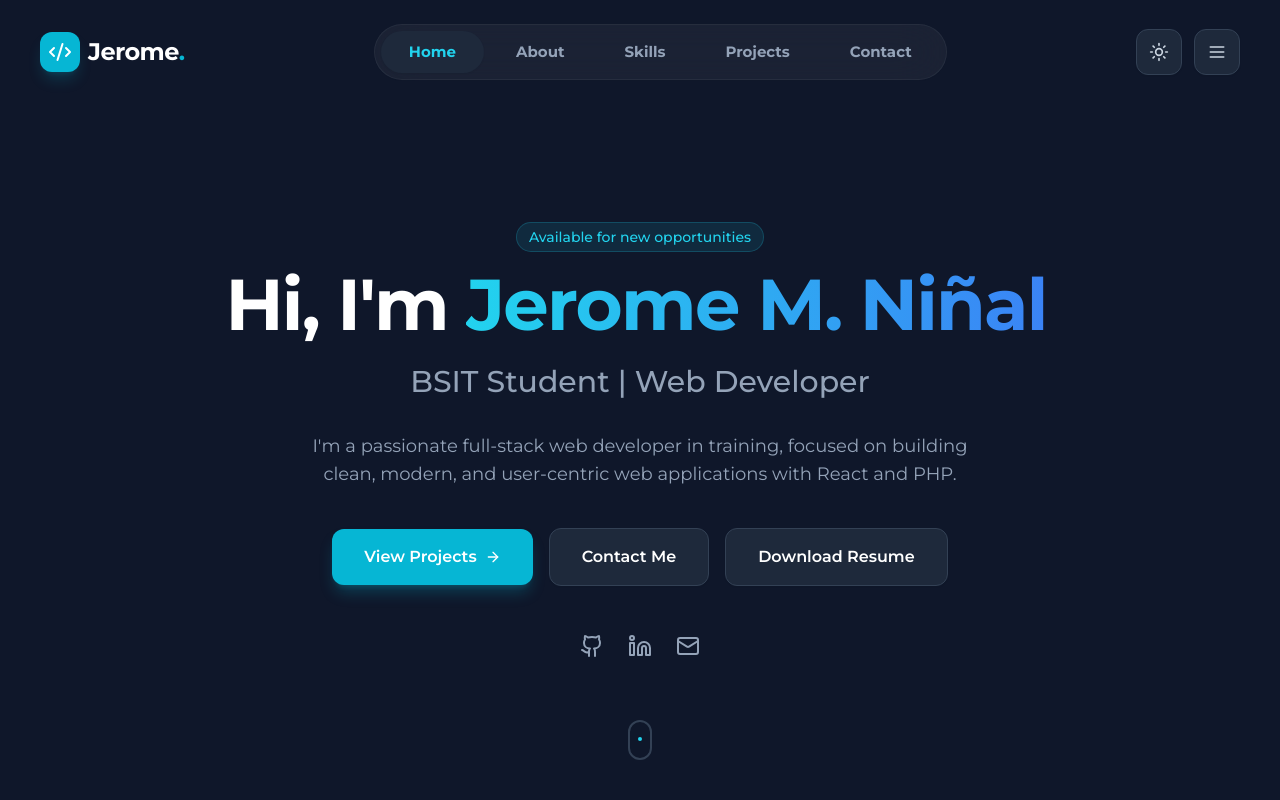
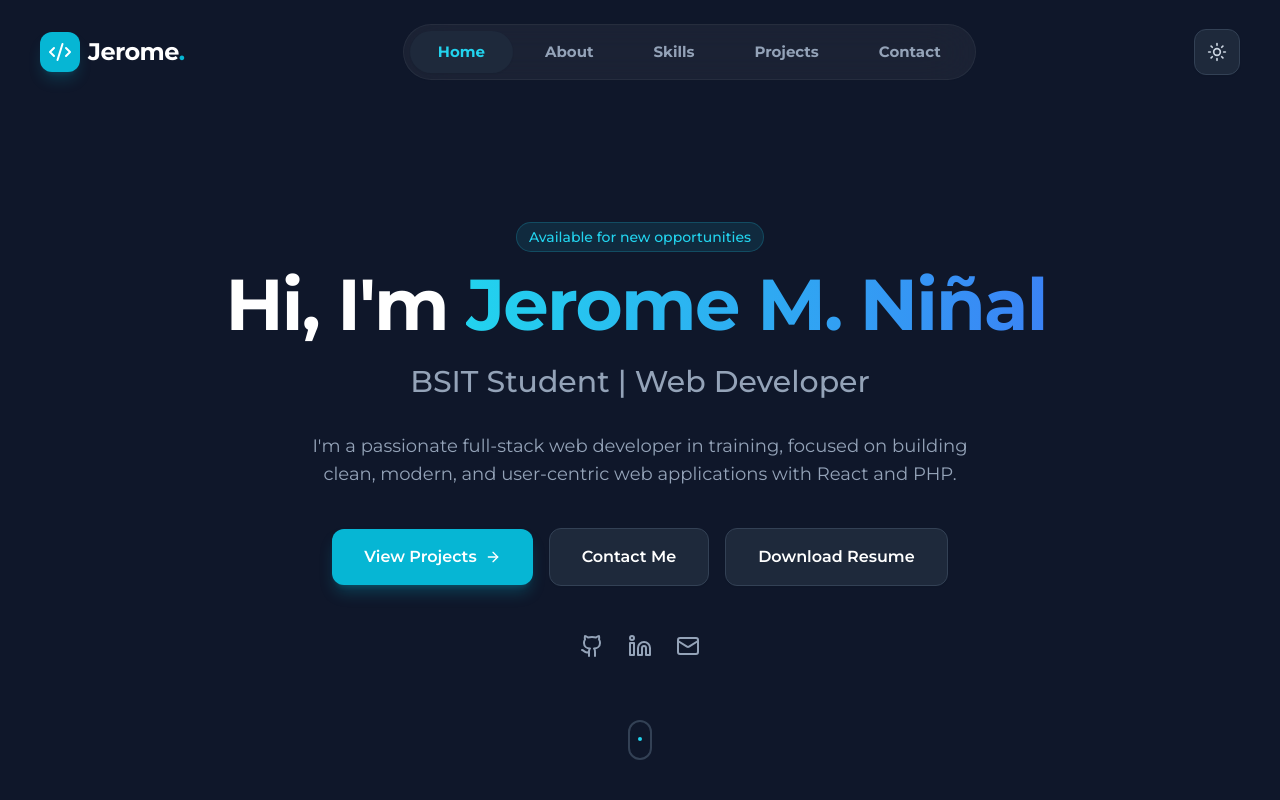
Before and after one commit to jeromeone10/Jerome-Portfolio, a React (Vite) app: page / in a window 1280 px wide. Shown: the top 800 px of the page. Built offline with nearby package versions, Linux system fonts and the light colour scheme.

Commit message:
fixed hamburger

```diff
--- a/src/components/Navbar.jsx
+++ b/src/components/Navbar.jsx
@@ -78,7 +78,7 @@ const Navbar = ({ isDarkMode, toggleTheme }) => {
             </button>
             <button
               onClick={() => setIsOpen(!isOpen)}
-              className="p-2.5 sm:p-3 rounded-xl bg-slate-100 dark:bg-slate-800 text-slate-600 dark:text-slate-300 hover:bg-slate-200 dark:hover:bg-slate-700 transition-all border border-slate-200 dark:border-slate-700 shadow-sm"
+              className="md:hidden p-2.5 sm:p-3 rounded-xl bg-slate-100 dark:bg-slate-800 text-slate-600 dark:text-slate-300 hover:bg-slate-200 dark:hover:bg-slate-700 transition-all border border-slate-200 dark:border-slate-700 shadow-sm"
               aria-label="Toggle menu"
             >
               {isOpen ? <X className="w-5 h-5" /> : <Menu className="w-5 h-5" />}
```
